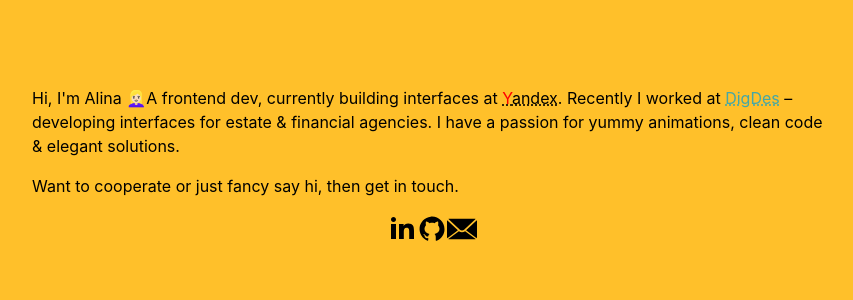
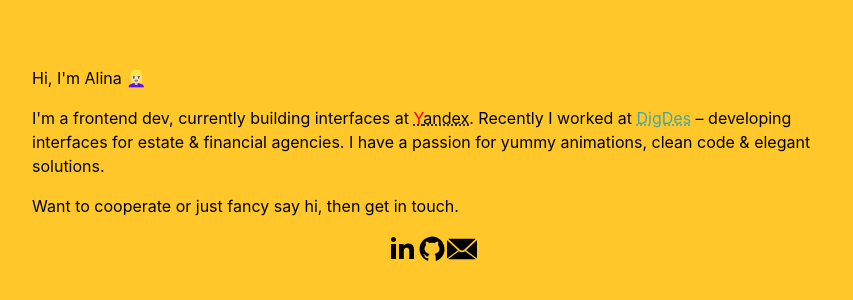
Before and after one commit to alinaosv/alinaosv.github.io, a React (Create React App) app: page / in a window 1280 px wide. Shown: the part 240-540 px from the top of the page, without its empty margins (208-1061 px from the left). Built offline with nearby package versions, Linux system fonts and the light colour scheme.

Commit message:
Improved layout & background

```diff
--- a/src/index.css
+++ b/src/index.css
@@ -6,7 +6,7 @@ html {
 
 body {
   height: 100vh;
-  background: #ffc02a;
+  background: #FFC72A;
   margin: 0;
   font-family: -apple-system, BlinkMacSystemFont, 'Segoe UI', 'Roboto', 'Oxygen',
     'Ubuntu', 'Cantarell', 'Fira Sans', 'Droid Sans', 'Helvetica Neue',
--- a/src/pages/about/index.js
+++ b/src/pages/about/index.js
@@ -10,7 +10,9 @@ function About() {
         <div className="page">
             <p>
                 Hi, I'm Alina <span role="img" aria-label="girl emoji">👱🏻‍♀️</span>
-                A frontend dev, currently building interfaces at <Link to="https://yandex.ru" company="yandex">Yandex</Link>.
+            </p>
+            <p>
+                I'm a frontend dev, currently building interfaces at <Link to="https://yandex.ru" company="yandex">Yandex</Link>.
                 Recently I worked at <Link to="https://digdes.ru" company="digdes">DigDes</Link> – developing interfaces for estate & financial agencies.
                 I have a passion for yummy animations, clean code & elegant solutions.
             </p>
```
